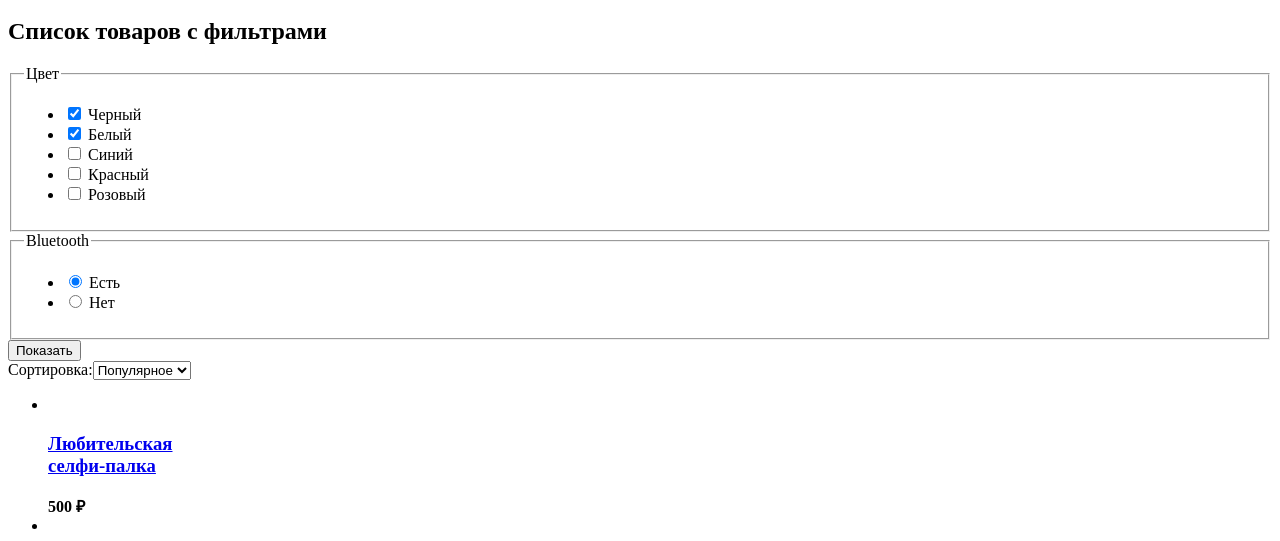
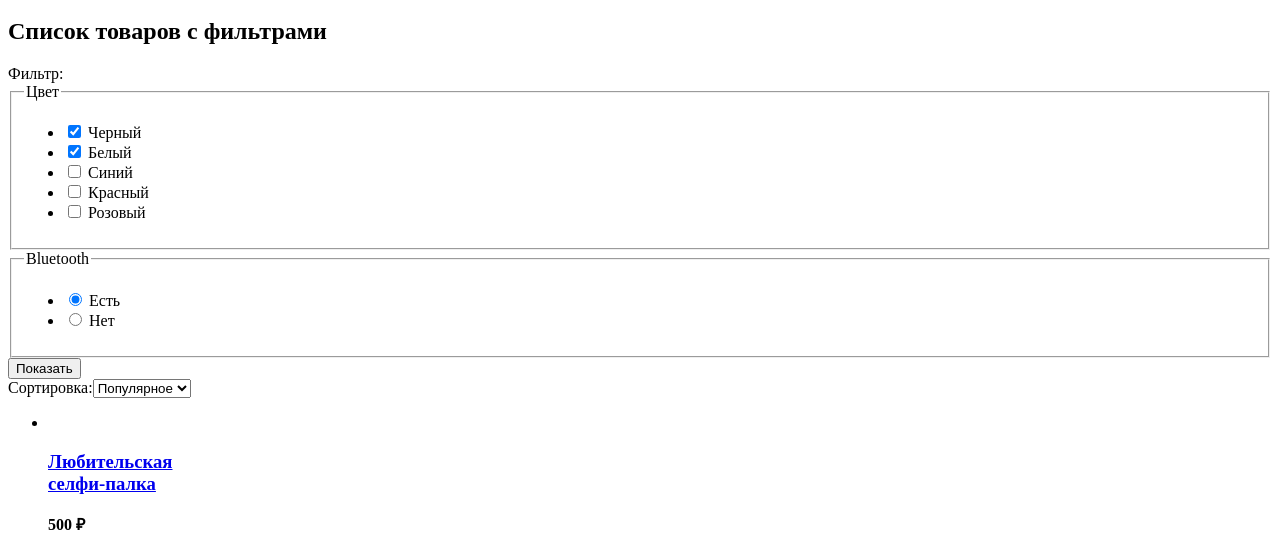
Before and after one commit to htmlacademy-htmlcss/1767963-device-35, a plain HTML site: page catalog.html in a window 1280 px wide. Shown: the part 465-1006 px from the top of the page. Drawn offline with Linux system fonts and the light colour scheme.

```diff
--- a/catalog.html
+++ b/catalog.html
@@ -77,7 +77,7 @@
         </header>
         <section class="catalog-products">
           <h2 class="visually-hidden">Список товаров с фильтрами</h2>
-          <form class="catalog-filter" action="https://echo.htmlacademy.ru/" method="get">
+          <label class="control">Фильтр:<form class="catalog-filter" action="https://echo.htmlacademy.ru/" method="get">
 
             <fieldset class="catalog-filter-group">
               <legend class="catalog-filter-title">Цвет</legend>
@@ -143,7 +143,7 @@
           </fieldset>
 
             <button class="button" type="submit">Показать</button>
-          </form>
+          </form></label>
 
           <label class="control">Сортировка:<select class="select-control" aria-label="Сортировка">
             <option value="popular">Популярное</option>
```
